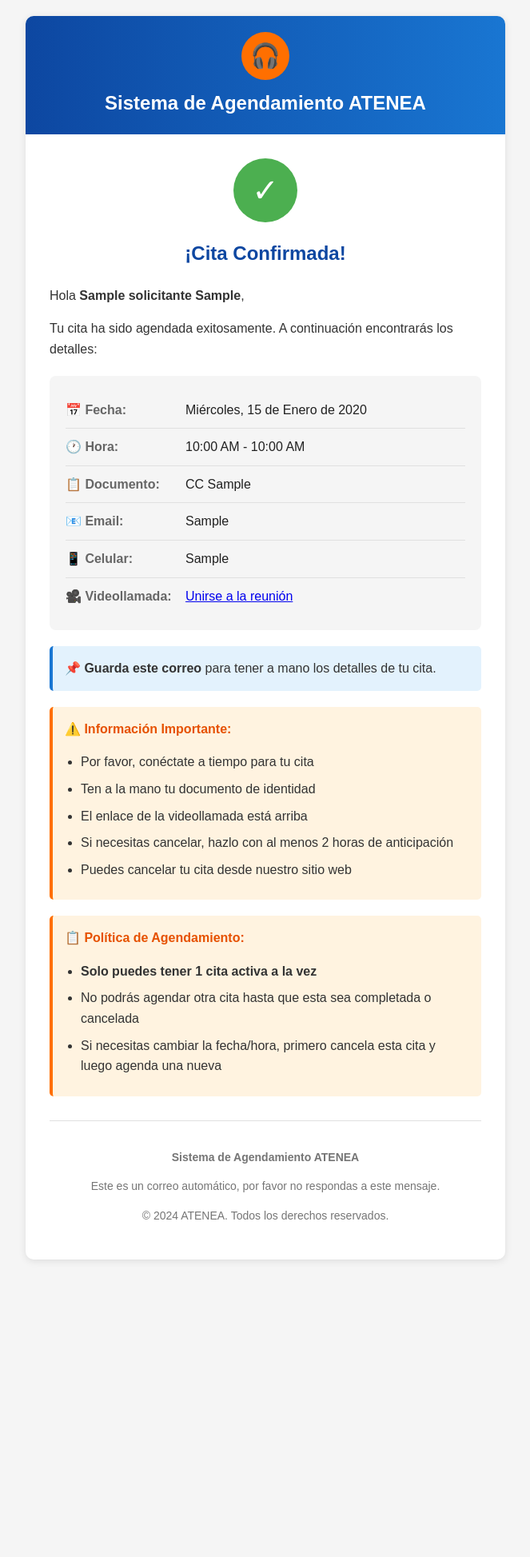
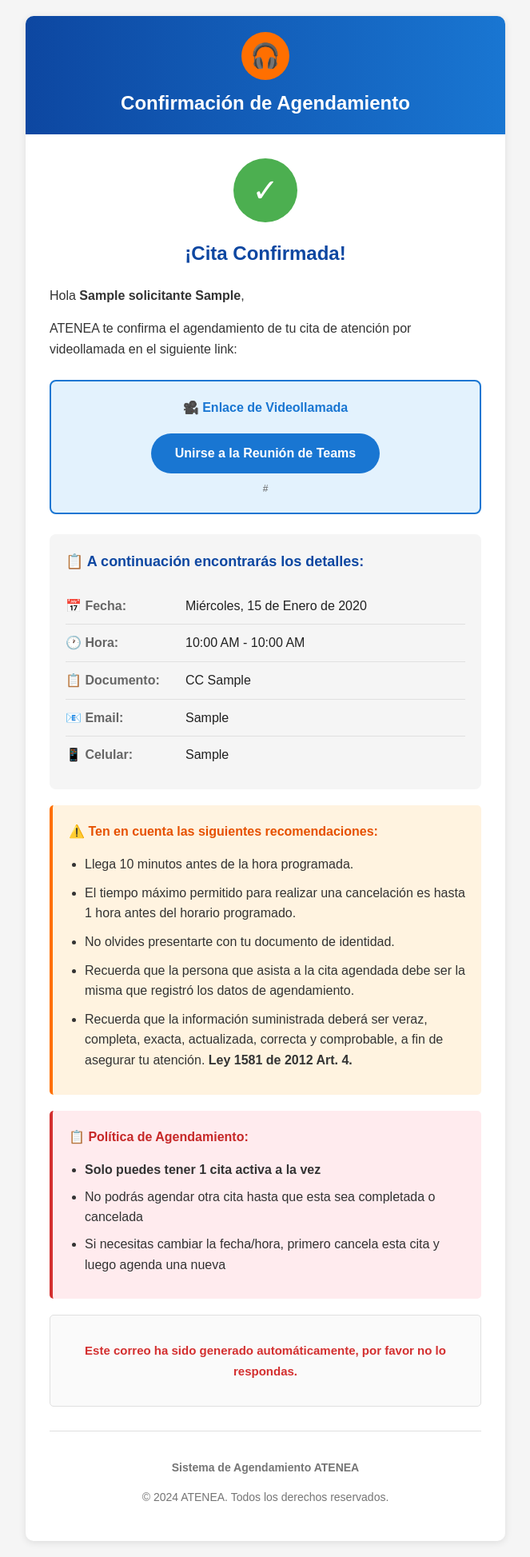
Before and after one commit to luchi151/agendamiento-citas, a Django app: template templates/emails/confirmacion_cita.html in a window 1280 px wide. Shown: the whole page at 80% size, without its empty margins (308-971 px from the left). Before the commit the page ends 1577 px from the top, so only its background shows below. Run offline with Django 5.2, Linux system fonts and the light colour scheme; the template is opened without the code that fills it: values that come from a table or form of the project are taken from there, others are empty; tables that the repository leaves empty hold one stand-in row (values such as "Sample post"); parts of the project's set-up code (start-up, migrations or seed data) failed here and were passed over.

Commit message:
update_email

```diff
--- a/templates/emails/confirmacion_cita.html
+++ b/templates/emails/confirmacion_cita.html
@@ -3,7 +3,7 @@
 <head>
     <meta charset="UTF-8">
     <meta name="viewport" content="width=device-width, initial-scale=1.0">
-    <title>Confirmación de Cita - ATENEA</title>
+    <title>Confirmación de Agendamiento - ATENEA</title>
     <style>
         body {
             font-family: Arial, sans-serif;
@@ -63,18 +63,41 @@
             text-align: center;
             margin: 20px 0;
         }
-        .info-box {
+        .greeting {
+            font-size: 16px;
+            margin-bottom: 20px;
+        }
+        .teams-link-box {
             background: #e3f2fd;
-            border-left: 4px solid #1976d2;
-            padding: 15px;
-            margin: 20px 0;
-            border-radius: 5px;
+            border: 2px solid #1976d2;
+            border-radius: 8px;
+            padding: 20px;
+            margin: 25px 0;
+            text-align: center;
+        }
+        .teams-link-box a {
+            display: inline-block;
+            background: #1976d2;
+            color: white;
+            padding: 12px 30px;
+            text-decoration: none;
+            border-radius: 25px;
+            font-weight: bold;
+            margin-top: 10px;
+        }
+        .teams-link-box a:hover {
+            background: #1565c0;
         }
         .details {
             background: #f5f5f5;
             padding: 20px;
             border-radius: 8px;
             margin: 20px 0;
+        }
+        .details h3 {
+            color: #0d47a1;
+            margin-top: 0;
+            font-size: 18px;
         }
         .detail-row {
             display: flex;
@@ -93,23 +116,43 @@
             color: #212121;
             flex: 1;
         }
-        .important {
+        .recommendations {
             background: #fff3e0;
             border-left: 4px solid #ff6f00;
-            padding: 15px;
+            padding: 20px;
             margin: 20px 0;
             border-radius: 5px;
         }
-        .important h3 {
+        .recommendations h3 {
             color: #e65100;
             margin-top: 0;
             font-size: 16px;
         }
-        .important ul {
+        .recommendations ul {
             margin: 10px 0;
             padding-left: 20px;
         }
-        .important li {
+        .recommendations li {
+            margin-bottom: 10px;
+            line-height: 1.6;
+        }
+        .policy-box {
+            background: #ffebee;
+            border-left: 4px solid #d32f2f;
+            padding: 20px;
+            margin: 20px 0;
+            border-radius: 5px;
+        }
+        .policy-box h3 {
+            color: #c62828;
+            margin-top: 0;
+            font-size: 16px;
+        }
+        .policy-box ul {
+            margin: 10px 0;
+            padding-left: 20px;
+        }
+        .policy-box li {
             margin-bottom: 8px;
         }
         .footer {
@@ -120,15 +163,17 @@
             color: #757575;
             font-size: 14px;
         }
-        .button {
-            display: inline-block;
-            padding: 12px 30px;
-            background-color: #0d47a1;
-            color: white;
-            text-decoration: none;
-            border-radius: 25px;
+        .auto-message {
+            background: #fafafa;
+            border: 1px solid #e0e0e0;
+            padding: 15px;
             margin: 20px 0;
-            font-weight: bold;
+            border-radius: 5px;
+            text-align: center;
+        }
+        .auto-message strong {
+            color: #d32f2f;
+            font-size: 15px;
         }
     </style>
 </head>
@@ -136,7 +181,7 @@
     <div class="container">
         <div class="header">
             <div class="logo">🎧</div>
-            <h1>Sistema de Agendamiento ATENEA</h1>
+            <h1>Confirmación de Agendamiento</h1>
         </div>
 
         <div class="success-icon">
@@ -145,11 +190,30 @@
 
         <h2>¡Cita Confirmada!</h2>
 
-        <p>Hola <strong>{{ cita.solicitante.nombre }} {{ cita.solicitante.apellido }}</strong>,</p>
+        <div class="greeting">
+            <p>Hola <strong>{{ cita.solicitante.nombre }} {{ cita.solicitante.apellido }}</strong>,</p>
 
-        <p>Tu cita ha sido agendada exitosamente. A continuación encontrarás los detalles:</p>
+            <p>ATENEA te confirma el agendamiento de tu cita de atención por videollamada en el siguiente link:</p>
+        </div>
 
+        <!-- Link de Teams -->
+        <div class="teams-link-box">
+            <p style="margin: 0 0 10px 0; color: #1976d2; font-weight: bold;">
+                🎥 Enlace de Videollamada
+            </p>
+            {% if cita.url_teams %}
+                <a href="{{ cita.url_teams }}" target="_blank">Unirse a la Reunión de Teams</a>
+                <p style="margin: 10px 0 0 0; font-size: 12px; color: #666;">
+                    {{ cita.url_teams }}
+                </p>
+            {% else %}
+                <p style="color: #666; margin: 0;">El enlace de la videollamada se enviará próximamente.</p>
+            {% endif %}
+        </div>
+
+        <!-- Detalles de la Cita -->
         <div class="details">
+            <h3>📋 A continuación encontrarás los detalles:</h3>
             <div class="detail-row">
                 <span class="detail-label">📅 Fecha:</span>
                 <span class="detail-value">{{ cita.fecha|date:"l, d \d\e F \d\e Y" }}</span>
@@ -170,30 +234,22 @@
                 <span class="detail-label">📱 Celular:</span>
                 <span class="detail-value">{{ cita.solicitante.celular }}</span>
             </div>
-            {% if cita.url_teams %}
-            <div class="detail-row">
-                <span class="detail-label">🎥 Videollamada:</span>
-                <span class="detail-value"><a href="{{ cita.url_teams }}">Unirse a la reunión</a></span>
-            </div>
-            {% endif %}
         </div>
 
-        <div class="info-box">
-            <strong>📌 Guarda este correo</strong> para tener a mano los detalles de tu cita.
-        </div>
-
-        <div class="important">
-            <h3>⚠️ Información Importante:</h3>
+        <!-- Recomendaciones -->
+        <div class="recommendations">
+            <h3>⚠️ Ten en cuenta las siguientes recomendaciones:</h3>
             <ul>
-                <li>Por favor, conéctate a tiempo para tu cita</li>
-                <li>Ten a la mano tu documento de identidad</li>
-                <li>{% if cita.url_teams %}El enlace de la videollamada está arriba{% else %}Recibirás el enlace de la videollamada antes de tu cita{% endif %}</li>
-                <li>Si necesitas cancelar, hazlo con al menos 2 horas de anticipación</li>
-                <li>Puedes cancelar tu cita desde nuestro sitio web</li>
+                <li>Llega 10 minutos antes de la hora programada.</li>
+                <li>El tiempo máximo permitido para realizar una cancelación es hasta 1 hora antes del horario programado.</li>
+                <li>No olvides presentarte con tu documento de identidad.</li>
+                <li>Recuerda que la persona que asista a la cita agendada debe ser la misma que registró los datos de agendamiento.</li>
+                <li>Recuerda que la información suministrada deberá ser veraz, completa, exacta, actualizada, correcta y comprobable, a fin de asegurar tu atención. <strong>Ley 1581 de 2012 Art. 4.</strong></li>
             </ul>
         </div>
 
-        <div class="important">
+        <!-- Política de Agendamiento -->
+        <div class="policy-box">
             <h3>📋 Política de Agendamiento:</h3>
             <ul>
                 <li><strong>Solo puedes tener 1 cita activa a la vez</strong></li>
@@ -202,9 +258,15 @@
             </ul>
         </div>
 
+        <!-- Mensaje Automático -->
+        <div class="auto-message">
+            <p>
+                <strong>Este correo ha sido generado automáticamente, por favor no lo respondas.</strong>
+            </p>
+        </div>
+
         <div class="footer">
             <p><strong>Sistema de Agendamiento ATENEA</strong></p>
-            <p>Este es un correo automático, por favor no respondas a este mensaje.</p>
             <p>© 2024 ATENEA. Todos los derechos reservados.</p>
         </div>
     </div>
--- a/usuarios/templates/usuarios/login.html
+++ b/usuarios/templates/usuarios/login.html
@@ -178,7 +178,7 @@
 
             <!-- Título -->
             <h5 class="brand-title">ATENEA</h5>
-            <p class="text-center text-white mb-4">Sistema de Agendamiento de Citas</p>
+            <p class="text-center text-black mb-4">Sistema de Agendamiento de Citas</p>
 
             <!-- Card de Login -->
             <div class="card shadow-lg">
```
